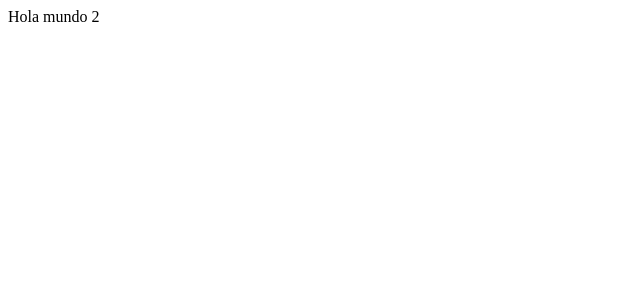
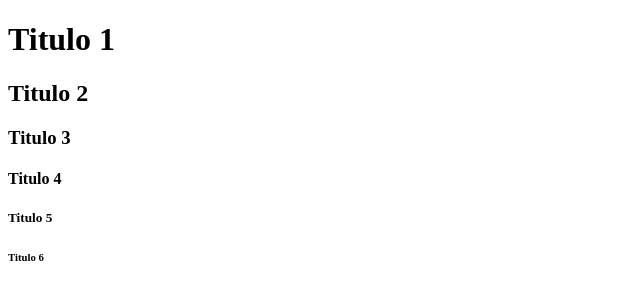
Before and after one commit to Jean27-Cs/prueba-web, a plain HTML site: page index.html in a window 1280 px wide. Shown: the whole page, without its empty margins (0-640 px from the left). Drawn offline with Linux system fonts and the light colour scheme.

Commit message:
muliple title

```diff
--- a/index.html
+++ b/index.html
@@ -4,6 +4,11 @@
     <title>Mi primera pagina web</title>
 </head>
 <body>
-Hola mundo 2
+<h1>Titulo 1</h1>
+<h2>Titulo 2</h2>
+<h3>Titulo 3</h3>
+<h4>Titulo 4</h4>
+<h5>Titulo 5</h5>
+<h6>Titulo 6</h6>
 </body>
 </html>
```
